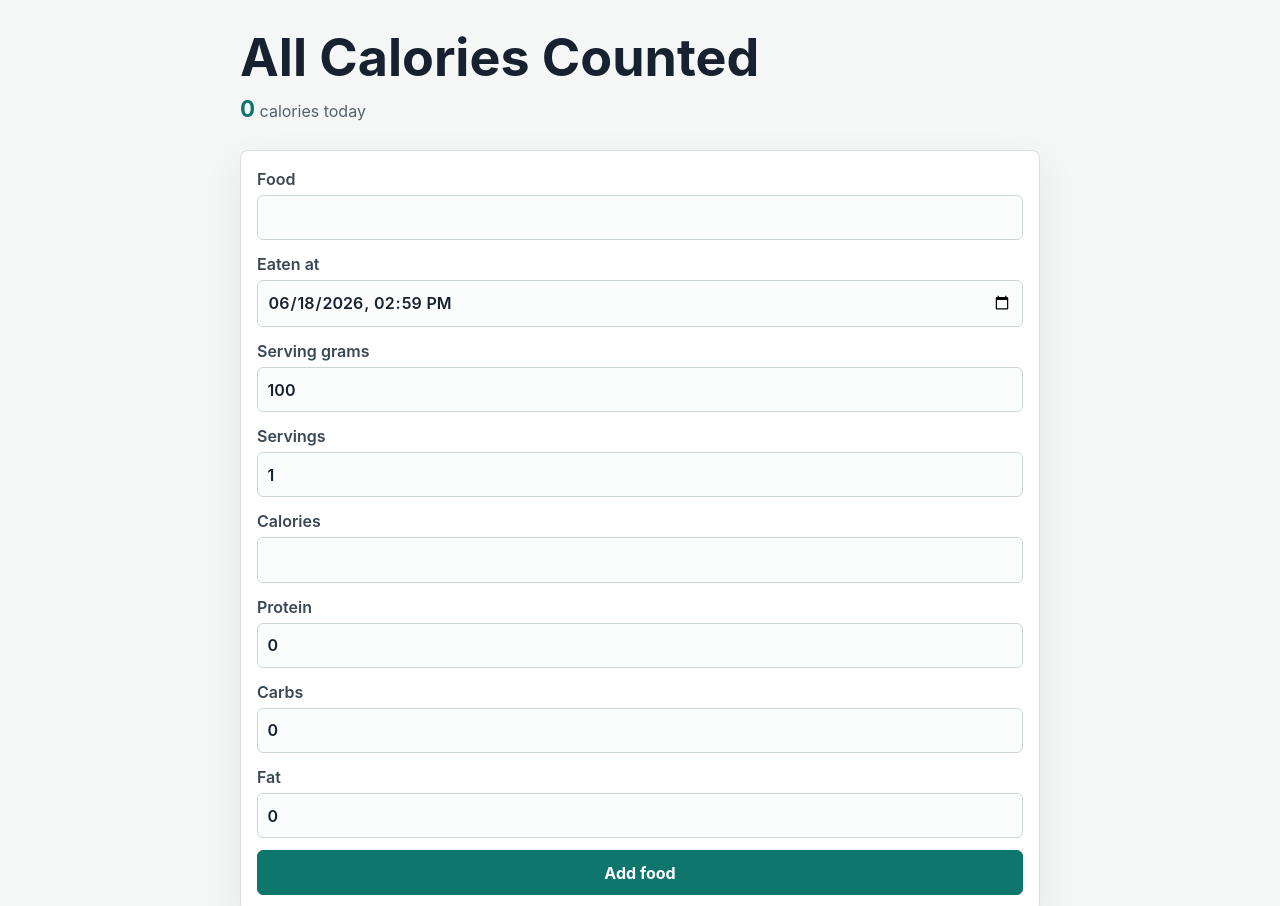
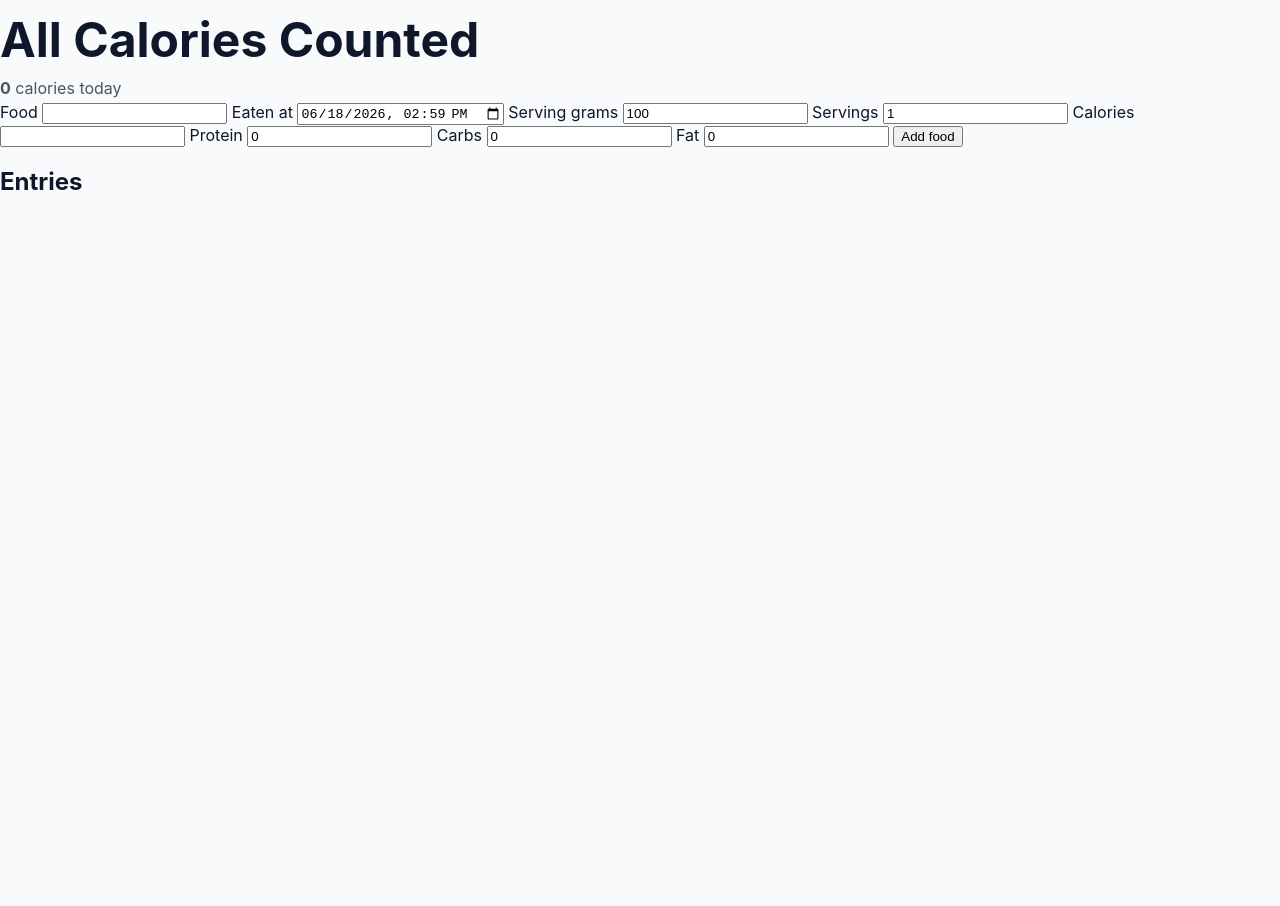
Before and after one commit to andrewvelez/all-calories-counted, a website: page public/index.html in a window 1280 px wide. Shown: the top 906 px of the page. After the commit the page ends 816 px from the top, so only its background shows below. Drawn offline with Linux system fonts and the light colour scheme.

Commit message:
reverting styles

```diff
--- a/public/styles.css
+++ b/public/styles.css
@@ -1,10 +1,6 @@
-* {
-  box-sizing: border-box;
-}
-
 :root {
-  color: #18212f;
-  background: #f4f7f6;
+  color: #0f172a;
+  background: #f8fafc;
   font-family:
     Inter, ui-sans-serif, system-ui, -apple-system, BlinkMacSystemFont, "Segoe UI",
     sans-serif;
@@ -12,96 +8,76 @@
   text-rendering: optimizeLegibility;
 }
 
+* {
+  box-sizing: border-box;
+}
+
 body {
-  margin: 0;
   min-width: 320px;
   min-height: 100vh;
-  line-height: 1.5;
+  margin: 0;
 }
 
-main {
-  width: min(52rem, 100%);
-  margin: 0 auto;
-  padding: 2rem 1rem;
+.app {
+  display: grid;
+  min-height: 100vh;
+  place-items: center;
+  padding: 2rem;
 }
 
-header {
-  margin-bottom: 1.5rem;
+.card {
+  width: min(100%, 34rem);
+  padding: 2rem;
+  border: 1px solid #e2e8f0;
+  border-radius: 1.25rem;
+  background: #ffffff;
+  box-shadow: 0 1.5rem 4rem rgb(15 23 42 / 0.08);
+  text-align: center;
 }
 
-h1,
-h2,
-p {
-  margin-top: 0;
+.logo {
+  width: 5rem;
+  height: 5rem;
 }
 
 h1 {
-  margin-bottom: 0.5rem;
-  font-size: clamp(2rem, 7vw, 3.25rem);
+  margin: 1rem 0 0.75rem;
+  font-size: clamp(2rem, 8vw, 3rem);
   line-height: 1;
 }
 
-h2 {
-  margin-bottom: 0.75rem;
-  font-size: 1.2rem;
+p {
+  margin: 0;
+  color: #475569;
+  line-height: 1.6;
 }
 
-p {
-  color: #53616f;
+.status {
+  margin-top: 1.5rem;
+  padding: 0.75rem 1rem;
+  border-radius: 999rem;
+  background: #eff6ff;
+  color: #1d4ed8;
+  font-size: 0.95rem;
 }
 
-#today-calories {
-  color: #0f766e;
-  font-size: 1.4em;
+@media (prefers-color-scheme: dark) {
+  :root {
+    color: #f8fafc;
+    background: #020617;
+  }
+
+  .card {
+    border-color: #1e293b;
+    background: #0f172a;
+  }
+
+  p {
+    color: #cbd5e1;
+  }
+
+  .status {
+    background: #172554;
+    color: #bfdbfe;
+  }
 }
-
-form {
-  display: grid;
-  gap: 0.75rem;
-  padding: 1rem;
-  border: 1px solid #d9e1e0;
-  border-radius: 8px;
-  background: #ffffff;
-  box-shadow: 0 1rem 2.5rem rgb(24 33 47 / 0.08);
-}
-
-section {
-  margin-top: 1.5rem;
-}
-
-label {
-  display: grid;
-  gap: 0.25rem;
-  color: #394756;
-  font-weight: 600;
-}
-
-input,
-button {
-  font: inherit;
-  padding: 0.6rem;
-  border: 1px solid #cbd6d4;
-  border-radius: 6px;
-}
-
-input {
-  width: 100%;
-  color: #18212f;
-  background: #fbfdfc;
-}
-
-button {
-  cursor: pointer;
-  border-color: #0f766e;
-  color: #ffffff;
-  background: #0f766e;
-  font-weight: 700;
-}
-
-button:hover {
-  background: #115e59;
-}
-
-ol {
-  padding-left: 1.5rem;
-}
```
